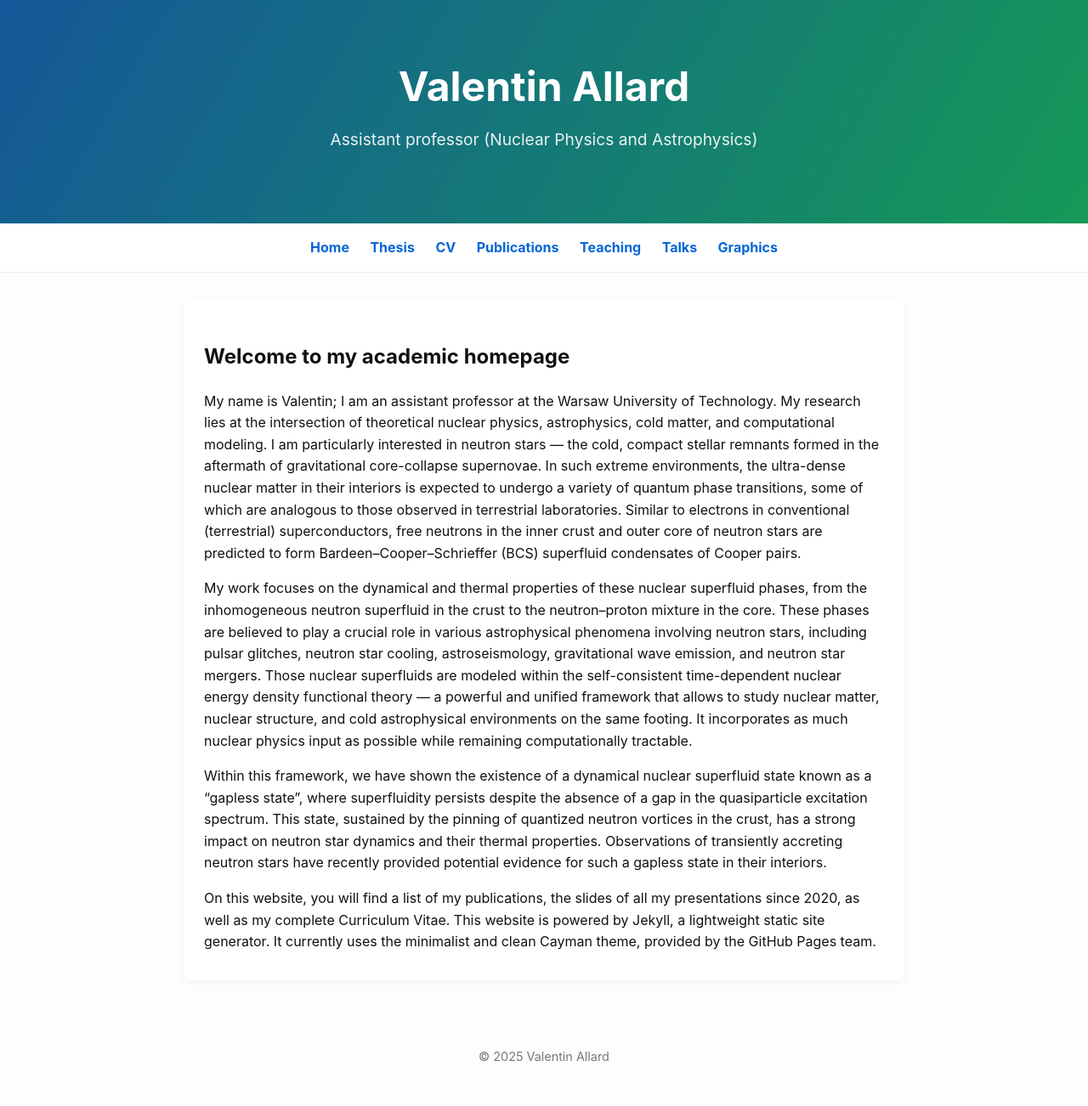
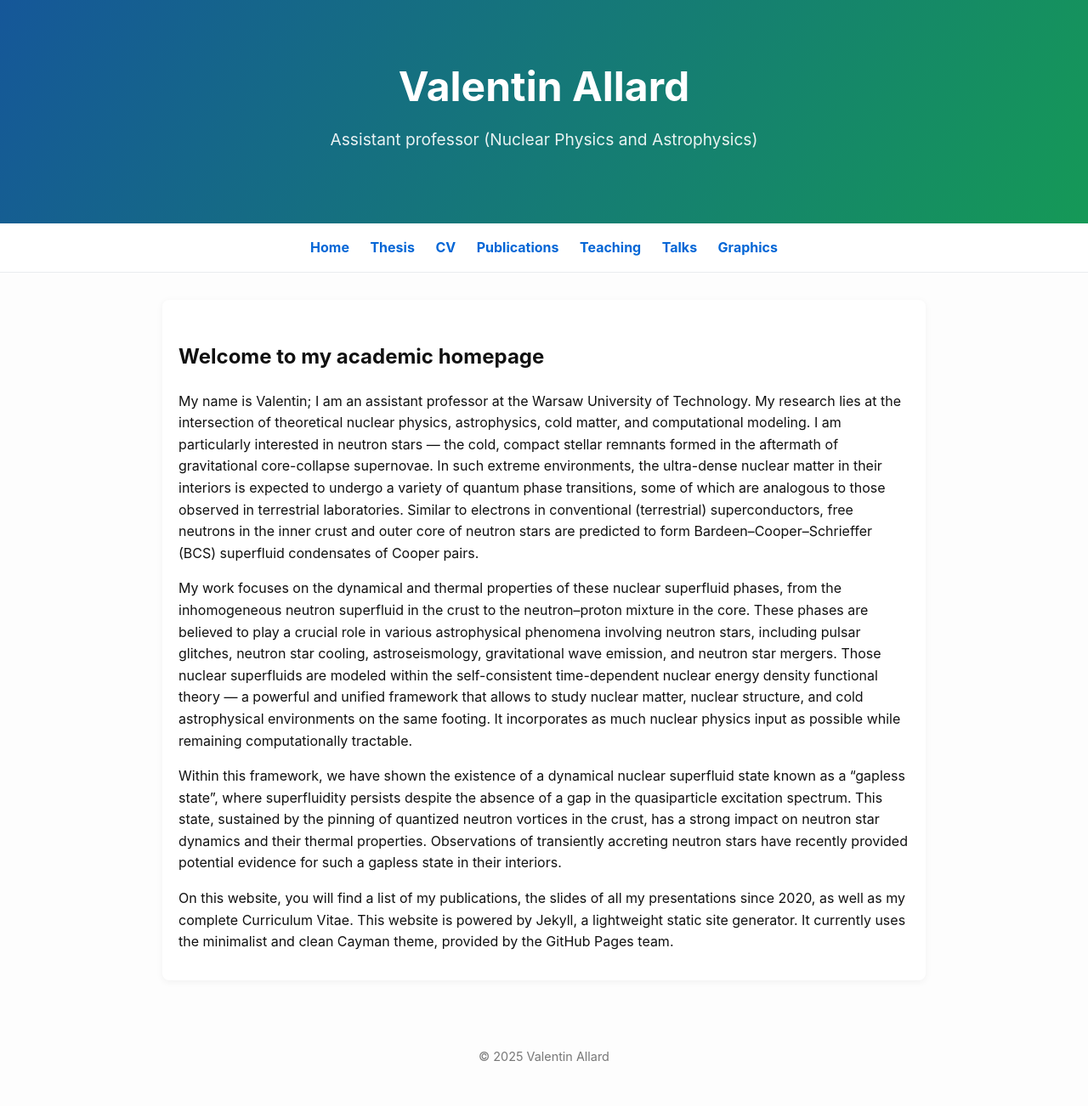
Before and after one commit to V-allard/V-allard.github.io, a Jekyll site: the page index.html, which Jekyll copies as it is, in a window 1280 px wide. Shown: the whole page at 85% size. Built offline with Jekyll 4.4.1, drawn with Linux system fonts in a browser that asks for light colours.

Commit message:
Update style.css

```diff
--- a/assets/style.css
+++ b/assets/style.css
@@ -7,8 +7,8 @@
 }
 
 .container {
-  max-width: 740px;
-  padding: 0 20px;
+  max-width: 720px;
+  padding: 0 12px;
   margin: 0 auto;
 }
 
@@ -57,13 +57,14 @@
 }
 
 .content {
-  max-width: 800px;
+  max-width: 720px; /* légèrement moins que 800px */
   margin: 2rem auto;
-  padding: 1rem 1.5rem;
+  padding: 1rem 1.2rem; /* réduit de 1.5rem à 1.2rem */
   background-color: #ffffff;
   border-radius: 8px;
   box-shadow: 0 2px 8px rgba(0, 0, 0, 0.05);
 }
+
 
 ul {
   list-style-type: disc;
@@ -73,3 +74,16 @@
 h1, h2 {
   margin-top: 2rem;
 }
+
+@media (max-width: 600px) {
+  .container, .content {
+    padding-left: 10px;
+    padding-right: 10px;
+  }
+}
+
+@media (min-width: 1200px) {
+  .container, .content {
+    max-width: 860px;
+  }
+}
```
